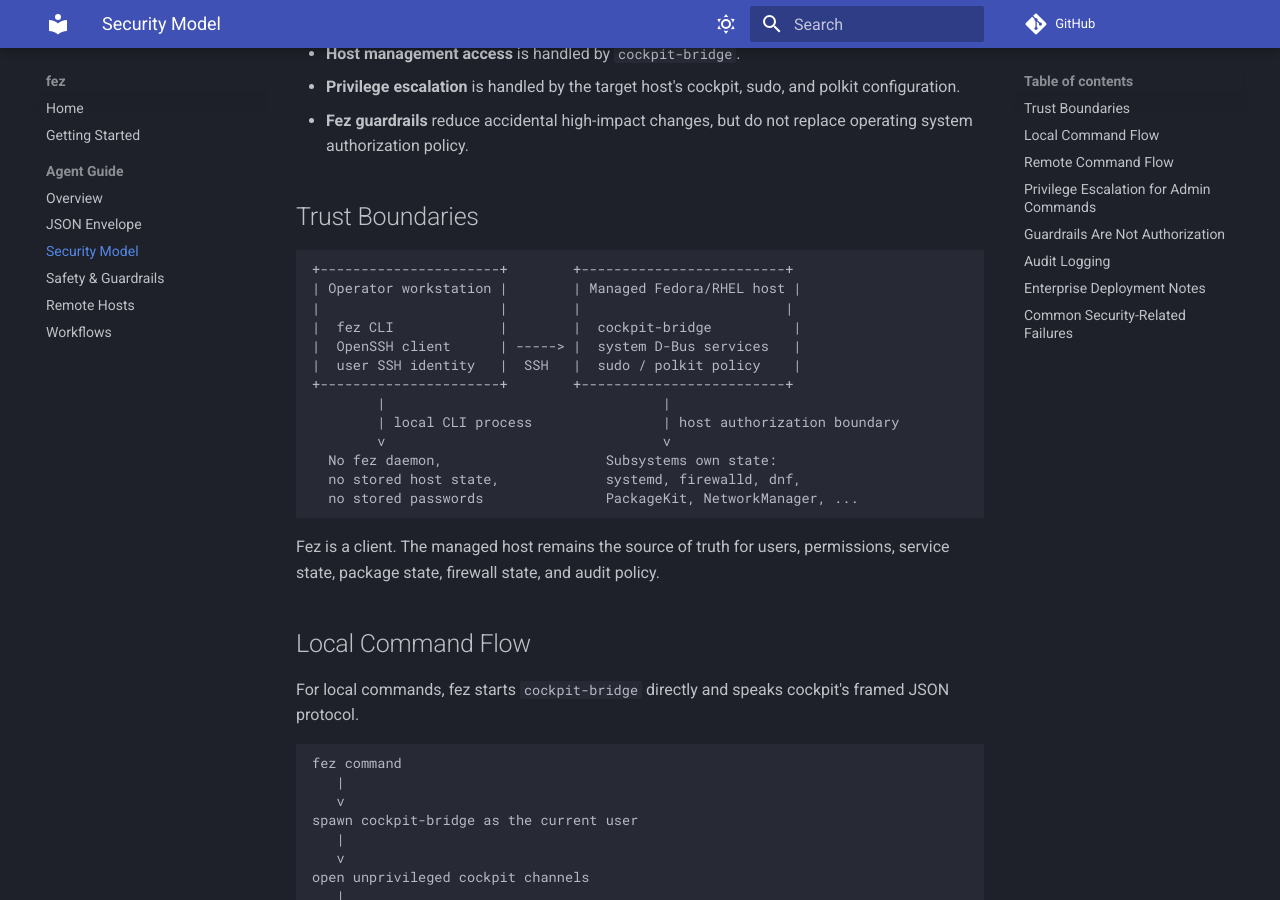
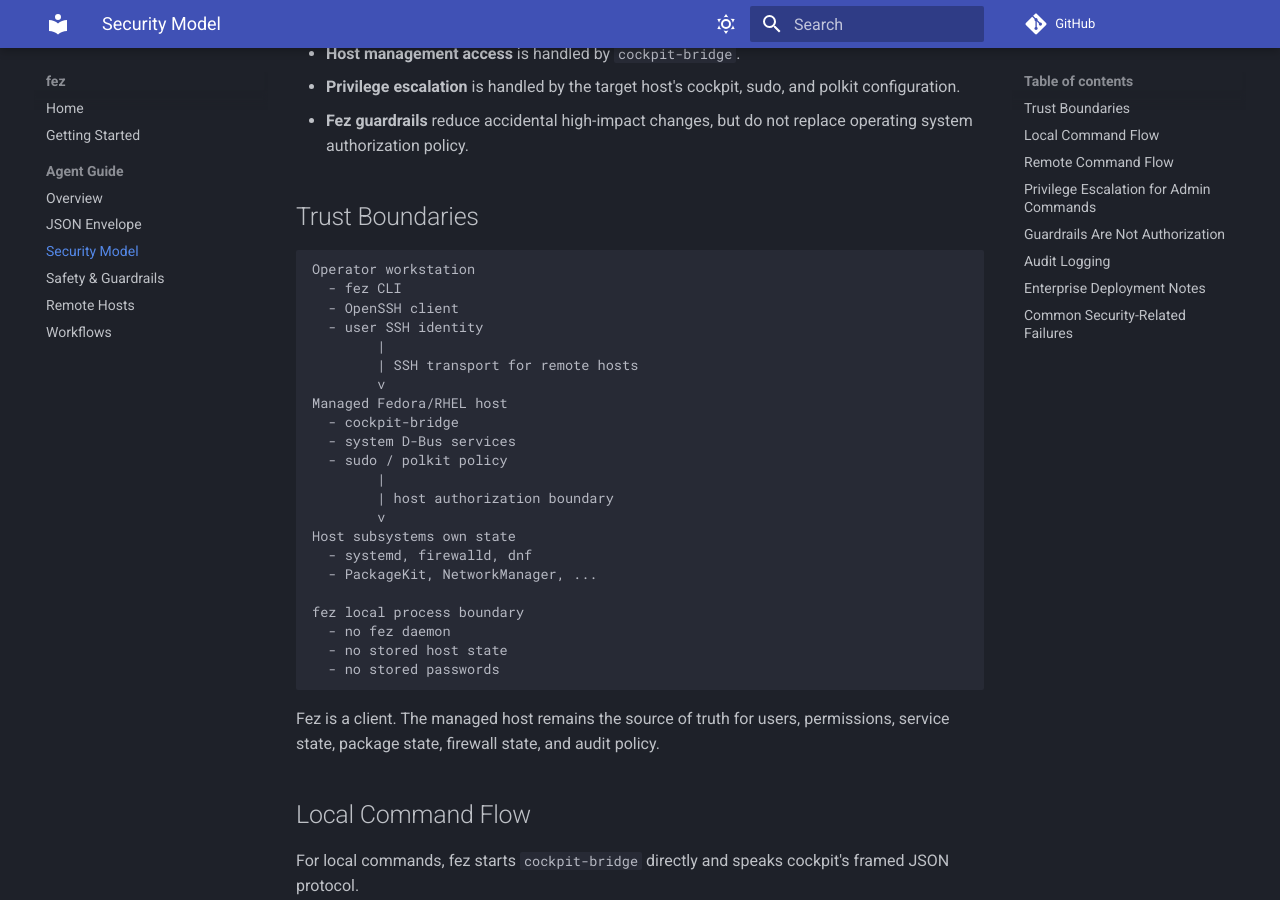
Before and after one commit to major/fez, an MkDocs documentation site: the page built from docs/agent-guide/security-model.md, in a window 1280 px wide and 900 px high, scrolled down 307 px. Built offline with MkDocs 1.6.1 and Material for MkDocs 9.7.7, drawn with Linux system fonts in a browser that asks for light colours; comment, search, counter and statistics services are not loaded.

Commit message:
docs: fix security model diagram alignment
Signed-off-by: Major Hayden <major@mhtx.net>

````diff
--- a/docs/agent-guide/security-model.md
+++ b/docs/agent-guide/security-model.md
@@ -17,19 +17,28 @@
 ## Trust Boundaries
 
 ```text
-+----------------------+        +-------------------------+
-| Operator workstation |        | Managed Fedora/RHEL host |
-|                      |        |                         |
-|  fez CLI             |        |  cockpit-bridge          |
-|  OpenSSH client      | -----> |  system D-Bus services   |
-|  user SSH identity   |  SSH   |  sudo / polkit policy    |
-+----------------------+        +-------------------------+
-        |                                  |
-        | local CLI process                | host authorization boundary
-        v                                  v
-  No fez daemon,                    Subsystems own state:
-  no stored host state,             systemd, firewalld, dnf,
-  no stored passwords               PackageKit, NetworkManager, ...
+Operator workstation
+  - fez CLI
+  - OpenSSH client
+  - user SSH identity
+        |
+        | SSH transport for remote hosts
+        v
+Managed Fedora/RHEL host
+  - cockpit-bridge
+  - system D-Bus services
+  - sudo / polkit policy
+        |
+        | host authorization boundary
+        v
+Host subsystems own state
+  - systemd, firewalld, dnf
+  - PackageKit, NetworkManager, ...
+
+fez local process boundary
+  - no fez daemon
+  - no stored host state
+  - no stored passwords
 ```
 
 Fez is a client. The managed host remains the source of truth for users,
````
